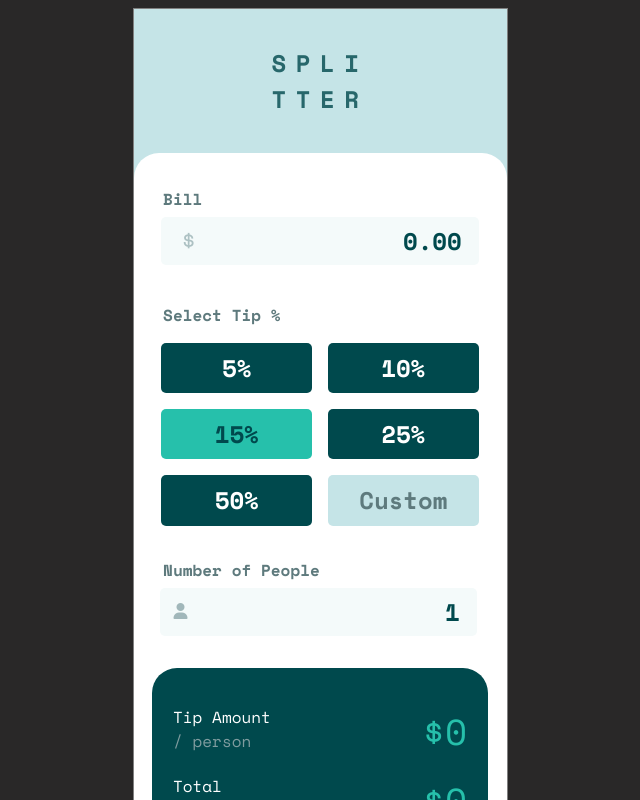
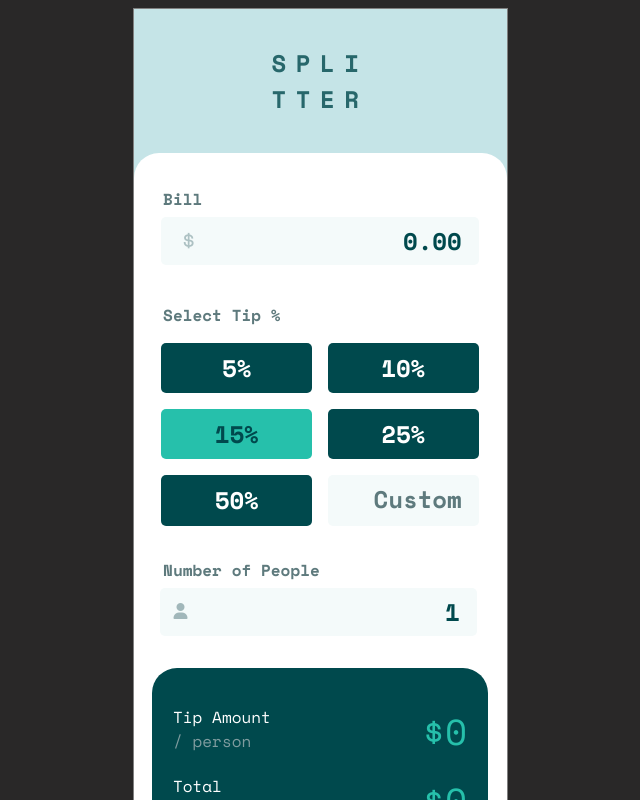
Before and after one commit to SJ47/frontend-mentor-bill-splitter-styled-components, a React (Vite) app: page / in a window 1280 px wide. Shown: the top 800 px of the page, without its empty margins (320-960 px from the left). Built offline with nearby package versions, Linux system fonts and the light colour scheme.

Commit message:
Custom tip option working

```diff
--- a/src/components/people/People.jsx
+++ b/src/components/people/People.jsx
@@ -14,7 +14,7 @@ const People = ({ numOfPeople, handleNumOfPeopleChange, children }) => {
                     <i className="fas fa-user"></i>
                     <StyledInput
                         onChange={(e) => handleNumOfPeopleChange(e.target.value)}
-                        placeholder={numOfPeople}
+                        value={numOfPeople}
                         type="text"
                         minLength="1"
                         maxLength="2"
--- a/src/components/tip/Tip.jsx
+++ b/src/components/tip/Tip.jsx
@@ -3,6 +3,7 @@ import {
     StyledTipContainer,
     StyledTipHeader,
     StyledTipContent,
+    StyledTipCustom,
 } from "./Tip.styled";
 
 const Tip = ({ handleTipPercChange }) => {
@@ -29,12 +30,10 @@ const Tip = ({ handleTipPercChange }) => {
                 <StyledTipContent onClick={() => handleTipPercChange(50)}>
                     50%
                 </StyledTipContent>
-                <StyledTipContent
-                    bg="var(--color-light-grayish-cyan)"
-                    fg="var(--color-dark-grayish-cyan)"
-                >
-                    Custom
-                </StyledTipContent>
+                <StyledTipCustom
+                    placeholder="Custom"
+                    onChange={(e) => handleTipPercChange(e.target.value)}
+                ></StyledTipCustom>
             </StyledTipContainer>
         </>
     );
--- a/src/components/tip/Tip.styled.js
+++ b/src/components/tip/Tip.styled.js
@@ -23,4 +23,33 @@ export const StyledTipContent = styled.div`
     color: ${({ fg }) => fg || "var(--color-white)"};
     font-size: var(--fs-form-inputs);
     font-weight: var(--fw-bold);
+
+    &:hover{
+        cursor: pointer;
+    }
 `;
+
+export const StyledTipCustom = styled.input`
+    flex: 1 1 40%;
+    border-radius: var(--radius-corner-small);
+    background: var(--color-light-grayish-cyan2);
+    color: var(--color-dark-grayish-cyan);
+    border: none;
+    width: 50%;
+    font-size: var(--fs-form-inputs);
+    font-weight: var(--fw-bold);
+    text-align: right;
+    padding-right: 0.7em;
+
+    ::placeholder {
+        color: var(--color-very-dark-cyan);
+        font-weight: var(--fw-bold);
+        font-size: var(--fs-form-inputs);
+        font-family: var(--ff-primary);
+        color: var(--color-dark-grayish-cyan);
+    }
+
+    &:hover{
+        cursor: text;
+    }
+`;
```
